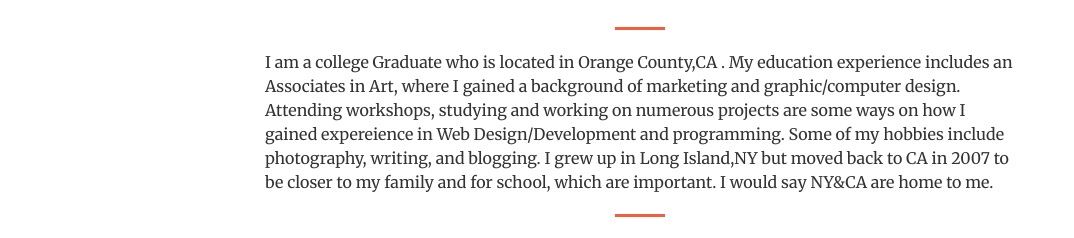
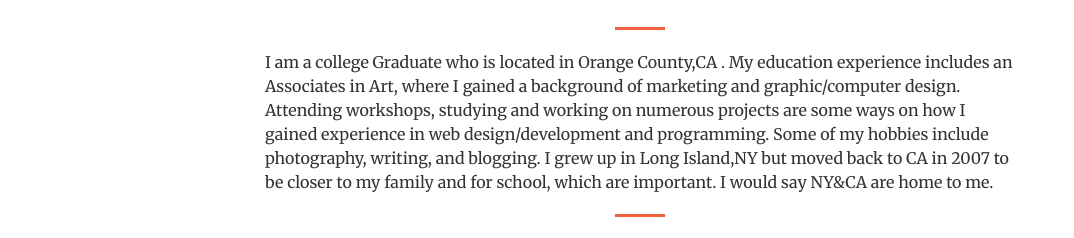
Before and after one commit to nicolermiller/nicolermiller.github.io, a website: page about.html in a window 1280 px wide. Shown: the part 956-1194 px from the top of the page, without its empty margins (0-1074 px from the left). Drawn offline with nearby package versions, Linux system fonts and the light colour scheme.

Commit message:
Commit message

```diff
--- a/about.html
+++ b/about.html
@@ -92,7 +92,7 @@
 
                 <hr>
             <p>I am a college Graduate who is located in Orange County,CA . My education experience includes an Associates
-       in Art, where I gained a background of marketing and graphic/computer design. Attending workshops, studying and working on numerous projects are some ways on how I gained expereience in Web Design/Development and programming. Some of my hobbies include photography, writing, and blogging. I grew up in Long Island,NY but moved back to CA in 2007 to be closer to my
+       in Art, where I gained a background of marketing and graphic/computer design. Attending workshops, studying and working on numerous projects are some ways on how I gained experience in web design/development and programming. Some of my hobbies include photography, writing, and blogging. I grew up in Long Island,NY but moved back to CA in 2007 to be closer to my
     family and for school, which are important. I would say NY&CA are home to me.
                 <hr>
           Looking for fulltime or contract work & Offsite(remote) or Onsite(or both).
```
